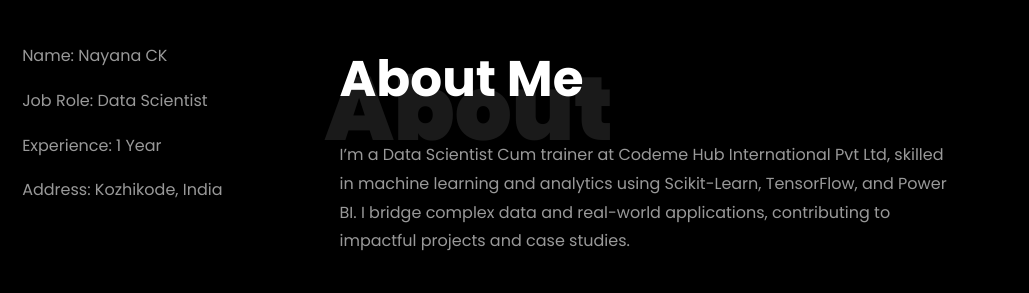
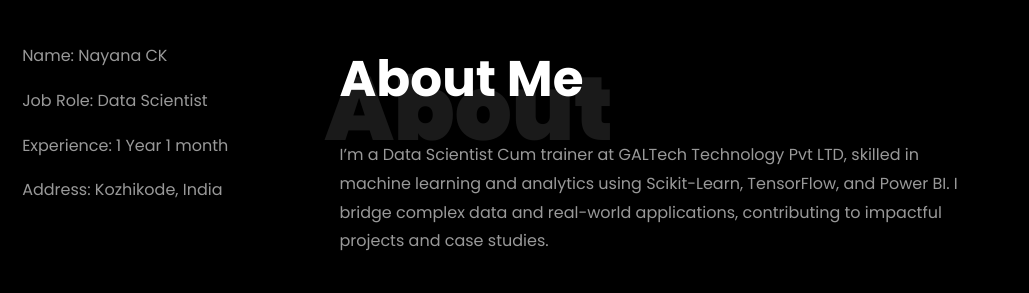
Before and after one commit to nayana142/nayana142.github.io, a plain HTML site: page index.html in a window 1280 px wide. Shown: the part 820-1113 px from the top of the page, 251-1280 px from the left. Drawn offline with Linux system fonts and the light colour scheme; files whose address does not match are found by name.

Commit message:
Update index.html

```diff
--- a/index.html
+++ b/index.html
@@ -222,7 +222,7 @@
 									  <div class="about-info">
 										<p><span class="title-s">Name: </span> <span>Nayana CK</span></p>
 										<p><span class="title-s">Job Role: </span> <span>Data Scientist</span></p>
-										<p><span class="title-s">Experience: </span> <span>1 Year</span></p>
+										<p><span class="title-s">Experience: </span> <span>1 Year 1 month </span></p>
 										<p><span class="title-s">Address: </span> <span>Kozhikode, India</span></p>
 									  </div>
 									</div>
@@ -293,7 +293,7 @@
 								<h1 class="big">About</h1>
 								<h2 class="mb-4">About Me</h2>
 
-								<p>I’m a Data Scientist Cum trainer at Codeme Hub International Pvt Ltd, skilled in machine learning and analytics using Scikit-Learn, TensorFlow, and Power BI. I bridge complex data and real-world applications, contributing to impactful projects and case studies.</p>
+								<p>I’m a Data Scientist Cum trainer at GALTech Technology Pvt LTD, skilled in machine learning and analytics using Scikit-Learn, TensorFlow, and Power BI. I bridge complex data and real-world applications, contributing to impactful projects and case studies.</p>
 								<ul class="about-info mt-4 px-md-0 px-2">
 									<li class="d-flex"><span>Profile:</span> <span>Data Science &amp; Analytics</span></li>
 									<li class="d-flex"><span>Domain:</span> <span>IT , AI & Data Science</span></li>
```
